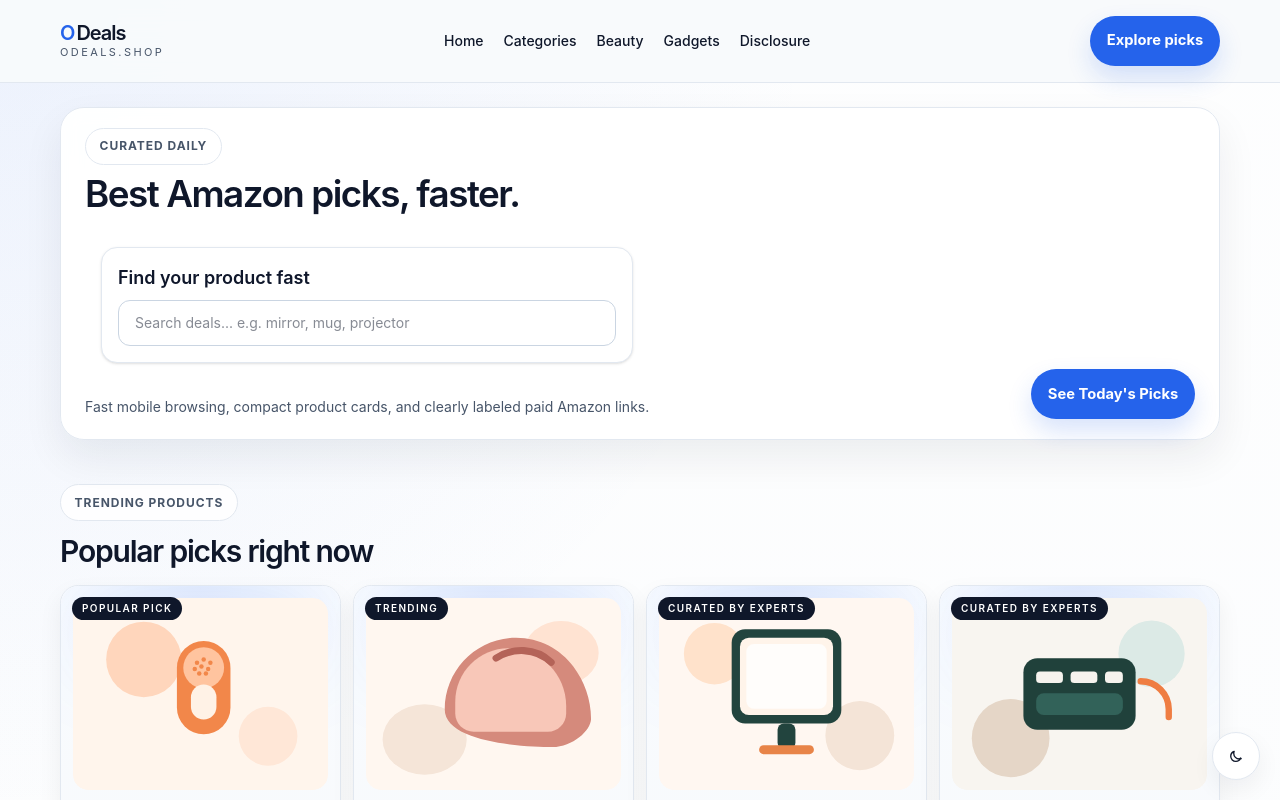
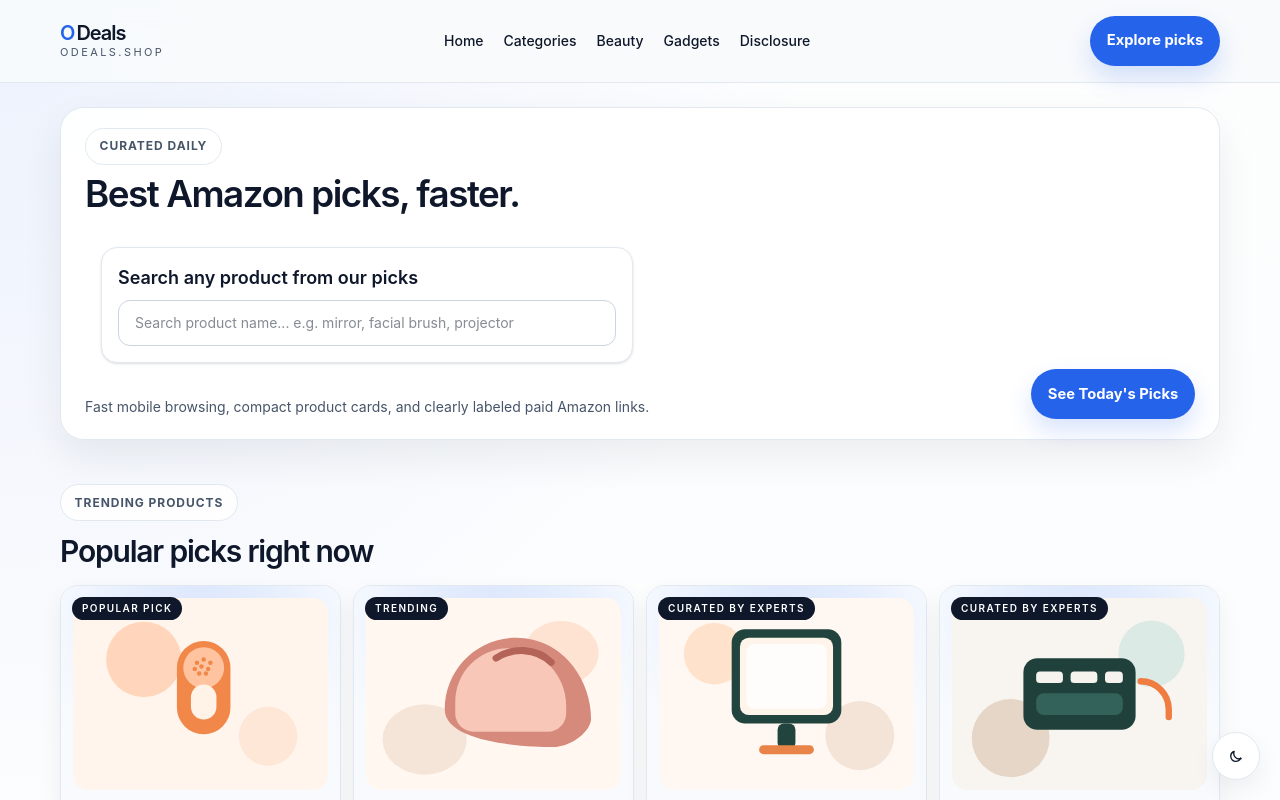
Before and after one commit to ausafusa/odeals, a Next.js app: page / in a window 1280 px wide. Shown: the top 800 px of the page. Built offline with nearby package versions, Linux system fonts and the light colour scheme.

Commit message:
Update home-search.tsx

```diff
--- a/components/home-search.tsx
+++ b/components/home-search.tsx
@@ -28,14 +28,14 @@ export default function HomeSearch() {
       <div className="rounded-2xl border border-slate-200 bg-white p-4 shadow-sm dark:border-slate-700 dark:bg-slate-900">
 
         <h2 className="text-lg font-semibold text-slate-900 dark:text-white mb-2">
-          Find your product fast
+          Search any product from our picks
         </h2>
 
         <input
           type="text"
           value={query}
           onChange={(e) => setQuery(e.target.value)}
-          placeholder="Search deals... e.g. mirror, mug, projector"
+          placeholder="Search product name... e.g. mirror, facial brush, projector"
           className="w-full rounded-xl border border-slate-300 px-4 py-3 text-sm outline-none focus:border-blue-500 dark:border-slate-700 dark:bg-slate-950 dark:text-white"
         />
 
@@ -58,7 +58,7 @@ export default function HomeSearch() {
               ))
             ) : (
               <div className="text-sm text-slate-500">
-                No product found
+                No matching product found. Try another keyword.
               </div>
             )}
           </div>
```
